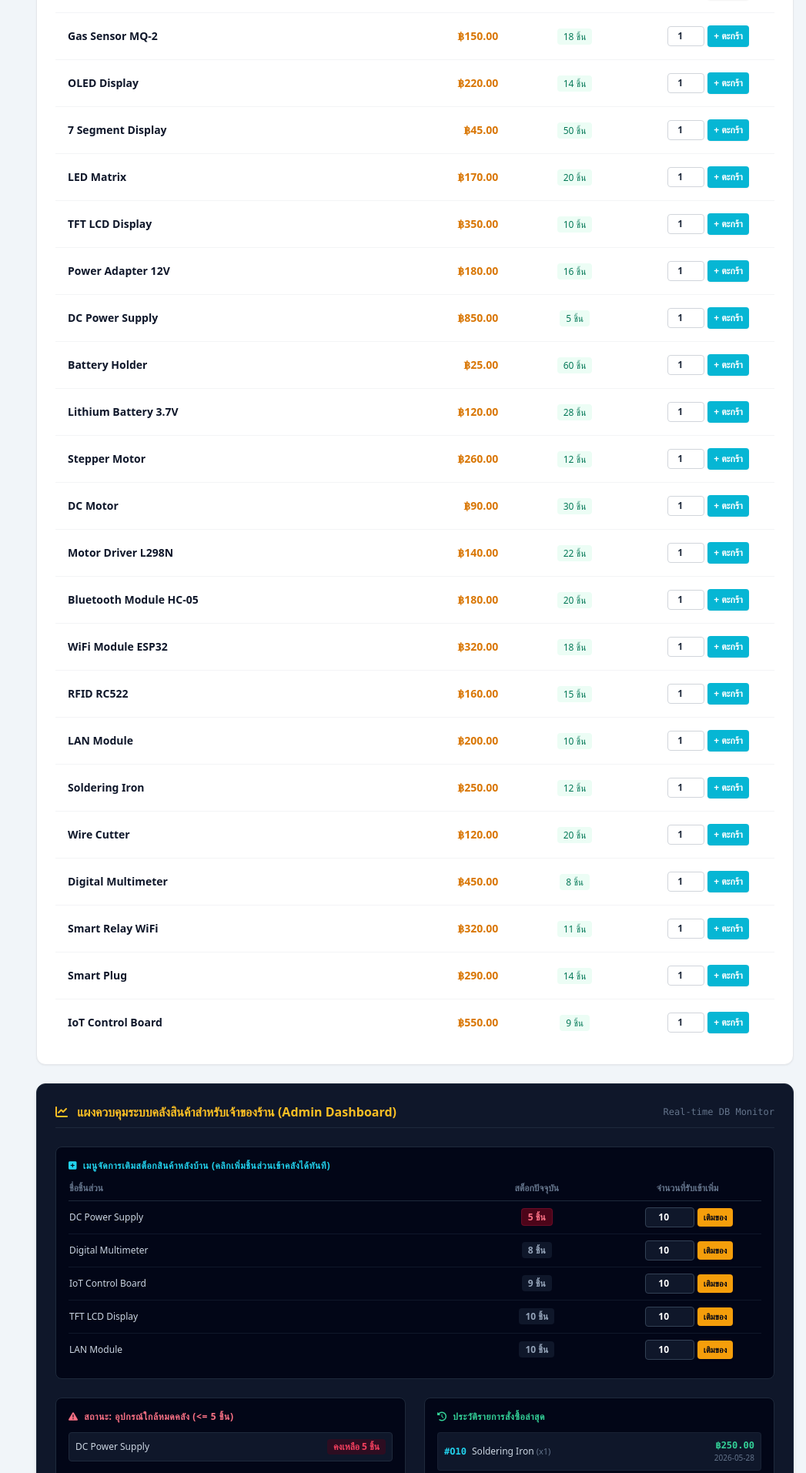
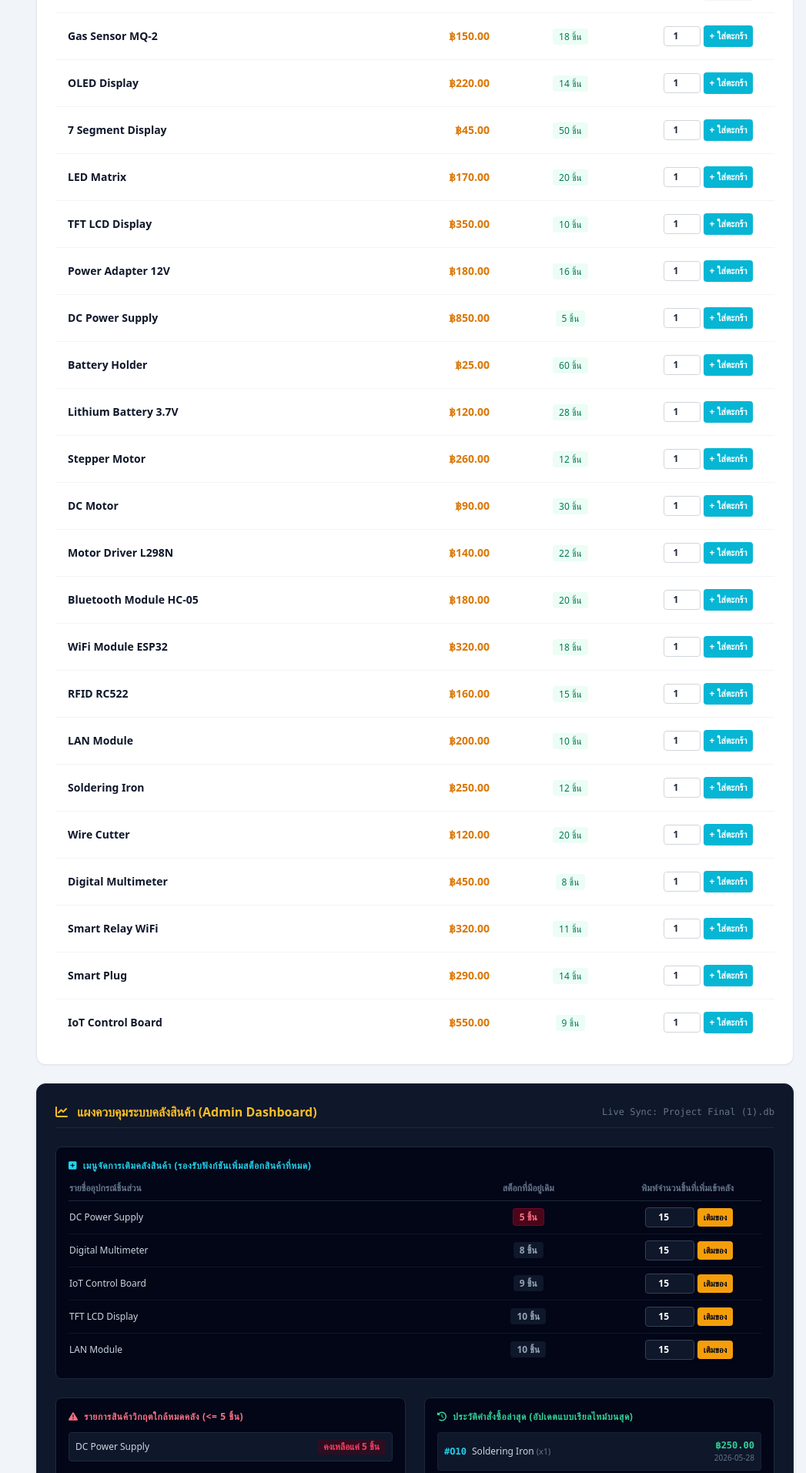
Before and after one commit to Shan024-s/elecshop, a Flask app: page / in a window 1280 px wide. Shown: the part 1160-3073 px from the top of the page at 77% size, without its empty margins (233-1280 px from the left). Run offline with Flask 3, Linux system fonts and the light colour scheme; data comes from the database, SQL or seed files in the repository; some libraries are stand-ins or nearby versions.

Commit message:
Update index.html

```diff
--- a/templates/index.html
+++ b/templates/index.html
@@ -13,7 +13,7 @@
         <div class="max-w-7xl mx-auto flex justify-between items-center">
             <a href="/" class="text-xl font-bold tracking-wider text-cyan-400 flex items-center space-x-2">
                 <i class="fa-solid fa-microchip"></i>
-                <span>IoT ELECTRONICS SYSTEM</span>
+                <span>IoT ELECTRONICS SYSTEM Terminal</span>
             </a>
             <div class="flex items-center space-x-4 text-xs">
                 <a href="#admin-zone" class="bg-slate-800 hover:bg-slate-700 text-amber-400 px-3 py-1.5 rounded border border-amber-500/30">
@@ -60,7 +60,7 @@
             <div class="bg-white rounded-xl shadow-sm border border-gray-200 p-6">
                 <div class="flex justify-between items-center mb-4 pb-2 border-b border-gray-100">
                     <h2 class="text-lg font-bold text-slate-900">
-                        <i class="fa-solid fa-basket-shopping text-cyan-500 mr-2"></i> ตะกร้าสินค้าของคุณ
+                        <i class="fa-solid fa-basket-shopping text-cyan-500 mr-2"></i> ตะกร้าสินค้าปัจจุบันของคุณ
                     </h2>
                     {% if cart %}
                     <a href="/clear_cart" class="text-xs text-rose-500 hover:underline"><i class="fa-solid fa-trash-can mr-1"></i>ล้างตะกร้า</a>
@@ -68,7 +68,7 @@
                 </div>
 
                 {% if not cart %}
-                <p class="text-sm text-gray-400 py-2 text-center">ไม่มีสินค้าในตะกร้าในขณะนี้ กรุณากดเลือกสินค้าด้านล่างใส่ตะกร้า</p>
+                <p class="text-sm text-gray-400 py-2 text-center">ไม่มีสินค้าคงค้างในตะกร้าในขณะนี้ กรุณาเลือกสินค้าจากตารางด้านล่าง</p>
                 {% else %}
                 <div class="overflow-x-auto">
                     <table class="w-full text-left text-sm mb-4">
@@ -76,8 +76,8 @@
                             <tr class="text-xs text-gray-400 border-b border-gray-100">
                                 <th class="pb-2">ชื่อสินค้า</th>
                                 <th class="pb-2 text-center">จำนวน</th>
-                                <th class="pb-2 text-right">ราคาชิ้นละ</th>
-                                <th class="pb-2 text-right">รวม</th>
+                                <th class="pb-2 text-right">ราคาต่อชิ้น</th>
+                                <th class="pb-2 text-right">รวมย่อย</th>
                             </tr>
                         </thead>
                         <tbody class="divide-y divide-gray-50">
@@ -92,6 +92,7 @@
                                 <td class="py-2.5 text-right font-bold text-cyan-600">฿{{ "{:,.2f}".format(item_total) }}</td>
                             </tr>
                             {% endfor %}
+
                             <tr class="bg-cyan-50/50 font-bold text-base border-t-2 border-cyan-500/30">
                                 <td colspan="3" class="py-3 px-2 text-slate-900 text-right font-extrabold">ยอดรวมทั้งสิ้น:</td>
                                 <td class="py-3 text-right text-xl font-black text-amber-500">฿{{ "{:,.2f}".format(total_amount.value) }}</td>
@@ -101,7 +102,7 @@
                 </div>
                 <form action="/checkout" method="POST">
                     <button type="submit" class="w-full bg-emerald-500 hover:bg-emerald-600 text-white font-bold py-2.5 rounded-lg shadow transition text-center text-sm">
-                        <i class="fa-solid fa-credit-card mr-2"></i> ส่งออเดอร์ตัดสต็อกสินค้าในคลังทั้งหมด
+                        <i class="fa-solid fa-credit-card mr-2"></i> ยืนยันคำสั่งซื้อตัดสต็อกในคลังทันที
                     </button>
                 </form>
                 {% endif %}
@@ -109,17 +110,17 @@
 
             <div class="bg-white rounded-xl shadow-sm border border-gray-200 p-6">
                 <h2 class="text-lg font-bold text-slate-900 mb-4 pb-2 border-b border-gray-100">
-                    <i class="fa-solid fa-boxes-stacked text-slate-400 mr-2"></i> รายการอุปกรณ์พร้อมจำหน่าย
+                    <i class="fa-solid fa-boxes-stacked text-slate-400 mr-2"></i> รายการสินค้าพร้อมจัดส่ง
                 </h2>
 
                 <div class="overflow-x-auto">
                     <table class="w-full text-left border-collapse">
                         <thead>
                             <tr class="bg-slate-50 text-xs font-bold text-slate-500 border-b border-gray-200">
-                                <th class="py-3 px-4">ชื่ออุปกรณ์</th>
-                                <th class="py-3 px-4 text-right">ราคา</th>
-                                <th class="py-3 px-4 text-center">คงเหลือ</th>
-                                <th class="py-3 px-4 text-center w-44">จำนวน / ใส่ตะกร้า</th>
+                                <th class="py-3 px-4">ชื่ออุปกรณ์ชิ้นส่วน</th>
+                                <th class="py-3 px-4 text-right">ราคาตั้งขาย</th>
+                                <th class="py-3 px-4 text-center">จำนวนในคลัง</th>
+                                <th class="py-3 px-4 text-center w-44">เพิ่มลงตะกร้า</th>
                             </tr>
                         </thead>
                         <tbody class="divide-y divide-gray-100 text-sm">
@@ -140,7 +141,7 @@
                                         <input type="number" name="quantity" value="1" min="1" max="{{ product.stock }}" required
                                                class="w-12 px-1 py-1 text-center border border-gray-300 rounded text-xs font-bold">
                                         <button type="submit" class="bg-cyan-500 hover:bg-cyan-600 text-white text-xs font-bold px-2 py-1.5 rounded shadow-sm transition">
-                                            + ตะกร้า
+                                            + ใส่ตะกร้า
                                         </button>
                                     </form>
                                 </td>
@@ -154,29 +155,29 @@
             <div id="admin-zone" class="bg-slate-900 text-white rounded-xl p-6 shadow-md border border-slate-800 space-y-6">
                 <div class="pb-2 border-b border-slate-800 flex items-center justify-between">
                     <h2 class="text-base font-bold text-amber-400">
-                        <i class="fa-solid fa-chart-line mr-2"></i> แผงควบคุมระบบคลังสินค้าสำหรับเจ้าของร้าน (Admin Dashboard)
+                        <i class="fa-solid fa-chart-line mr-2"></i> แผงควบคุมระบบคลังสินค้า (Admin Dashboard)
                     </h2>
-                    <span class="text-xs text-slate-500 font-mono">Real-time DB Monitor</span>
+                    <span class="text-xs text-slate-500 font-mono">Live Sync: Project Final (1).db</span>
                 </div>
 
                 <div class="bg-slate-950 p-4 rounded-lg border border-slate-800">
                     <h3 class="text-xs font-bold uppercase tracking-wider text-cyan-400 mb-3">
-                        <i class="fa-solid fa-square-plus mr-1"></i> เมนูจัดการเติมสต็อกสินค้าหลังบ้าน (คลิกเพิ่มชิ้นส่วนเข้าคลังได้ทันที)
+                        <i class="fa-solid fa-square-plus mr-1"></i> เมนูจัดการเติมคลังสินค้า (รองรับฟังก์ชันเพิ่มสต็อกสินค้าที่หมด)
                     </h3>
                     <div class="overflow-x-auto max-h-60 overflow-y-auto">
                         <table class="w-full text-left text-xs text-slate-300">
                             <thead>
                                 <tr class="border-b border-slate-800 text-slate-500 font-bold">
-                                    <th class="pb-2">ชื่อชิ้นส่วน</th>
-                                    <th class="pb-2 text-center">สต็อกปัจจุบัน</th>
-                                    <th class="pb-2 text-center w-48">จำนวนที่รับเข้าเพิ่ม</th>
+                                    <th class="pb-2">รายชื่ออุปกรณ์ชิ้นส่วน</th>
+                                    <th class="pb-2 text-center">สต็อกที่มีอยู่เดิม</th>
+                                    <th class="pb-2 text-center w-48">พิมพ์จำนวนชิ้นที่เพิ่มเข้าคลัง</th>
                                 </tr>
                             </thead>
                             <tbody class="divide-y divide-slate-900">
                                 {% for item in admin_products %}
                                 <tr class="hover:bg-slate-900/50">
                                     <td class="py-2 font-medium {% if item.stock == 0 %}text-rose-400 font-bold{% endif %}">
-                                        {{ item.product_name }} {% if item.stock == 0 %}(สินค้าหมด!){% endif %}
+                                        {{ item.product_name }} {% if item.stock == 0 %}(ของหมดเกลี้ยง!){% endif %}
                                     </td>
                                     <td class="py-2 text-center">
                                         <span class="px-2 py-0.5 rounded font-bold {% if item.stock <= 5 %}bg-rose-950 text-rose-400 border border-rose-900/50{% else %}bg-slate-900 text-slate-400{% endif %}">
@@ -186,7 +187,7 @@
                                     <td class="py-2 text-center">
                                         <form action="/update_stock" method="POST" class="flex items-center space-x-1 justify-center">
                                             <input type="hidden" name="product_id" value="{{ item.product_id }}">
-                                            <input type="number" name="add_quantity" value="10" min="1" required
+                                            <input type="number" name="add_quantity" value="15" min="1" required
                                                    class="w-16 px-1.5 py-1 text-center bg-slate-900 border border-slate-700 rounded text-xs font-bold text-white focus:outline-none focus:border-cyan-400">
                                             <button type="submit" class="bg-amber-500 hover:bg-amber-600 text-slate-950 text-[11px] font-black px-2 py-1 rounded shadow transition">
                                                 เติมของ
@@ -203,16 +204,16 @@
                 <div class="grid grid-cols-1 md:grid-cols-2 gap-6">
                     <div class="bg-slate-950 p-4 rounded-lg border border-slate-800">
                         <h3 class="text-xs font-bold uppercase tracking-wider text-rose-400 mb-3">
-                            <i class="fa-solid fa-triangle-exclamation mr-1"></i> สถานะ: อุปกรณ์ใกล้หมดคลัง (<= 5 ชิ้น)
+                            <i class="fa-solid fa-triangle-exclamation mr-1"></i> รายการสินค้าวิกฤตใกล้หมดคลัง (<= 5 ชิ้น)
                         </h3>
                         {% if not low_stock %}
-                        <p class="text-xs text-slate-500 text-center py-4">🎉 ไม่มีชิ้นส่วนใดใกล้หมดคลัง</p>
+                        <p class="text-xs text-slate-500 text-center py-4">🎉 ยอดเยี่ยม! สต็อกสินค้าทุกรายการยังคงปลอดภัย</p>
                         {% else %}
                         <ul class="space-y-2 text-xs max-h-48 overflow-y-auto">
                             {% for item in low_stock %}
                             <li class="flex justify-between items-center bg-slate-900 p-2 rounded border border-slate-800">
                                 <span class="text-slate-300 truncate max-w-[200px]">{{ item.product_name }}</span>
-                                <span class="text-rose-500 font-bold bg-rose-950/50 px-2 py-0.5 rounded">คงเหลือ {{ item.stock }} ชิ้น</span>
+                                <span class="text-rose-500 font-bold bg-rose-950/50 px-2 py-0.5 rounded">คงเหลือแค่ {{ item.stock }} ชิ้น</span>
                             </li>
                             {% endfor %}
                         </ul>
@@ -221,10 +222,10 @@
 
                     <div class="bg-slate-950 p-4 rounded-lg border border-slate-800">
                         <h3 class="text-xs font-bold uppercase tracking-wider text-emerald-400 mb-3">
-                            <i class="fa-solid fa-clock-rotate-left mr-1"></i> ประวัติรายการสั่งซื้อล่าสุด
+                            <i class="fa-solid fa-clock-rotate-left mr-1"></i> ประวัติคำสั่งซื้อล่าสุด (อัปเดตแบบเรียลไทม์บนสุด)
                         </h3>
                         {% if not recent_orders %}
-                        <p class="text-xs text-slate-500 text-center py-4">ยังไม่มีประวัติการทำรายการในฐานข้อมูล</p>
+                        <p class="text-xs text-slate-500 text-center py-4">ยังไม่มีประวัติการทำรายการสั่งซื้อบันทึกอยู่</p>
                         {% else %}
                         <div class="space-y-2 max-h-48 overflow-y-auto">
                             {% for ord in recent_orders %}
@@ -250,7 +251,7 @@
     </main>
 
     <footer class="bg-slate-950 text-slate-600 text-center py-4 text-xs mt-12">
-        <p>&copy; 2026 IoT Store Management System Terminal. Connected to Project Final.db</p>
+        <p>&copy; 2026 IoT Store Pro Dashboard Terminal. Core System Active.</p>
     </footer>
 
 </body>
```
